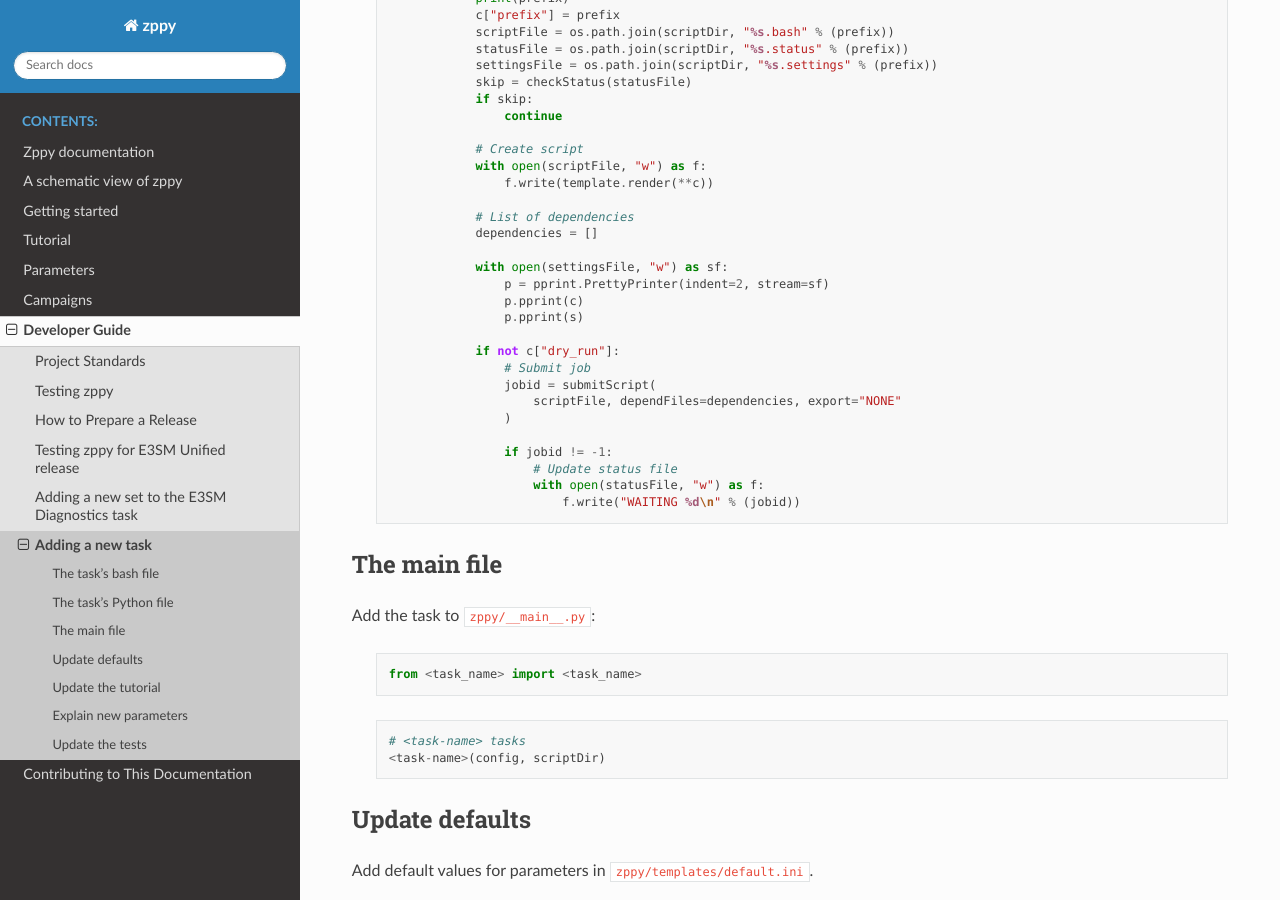
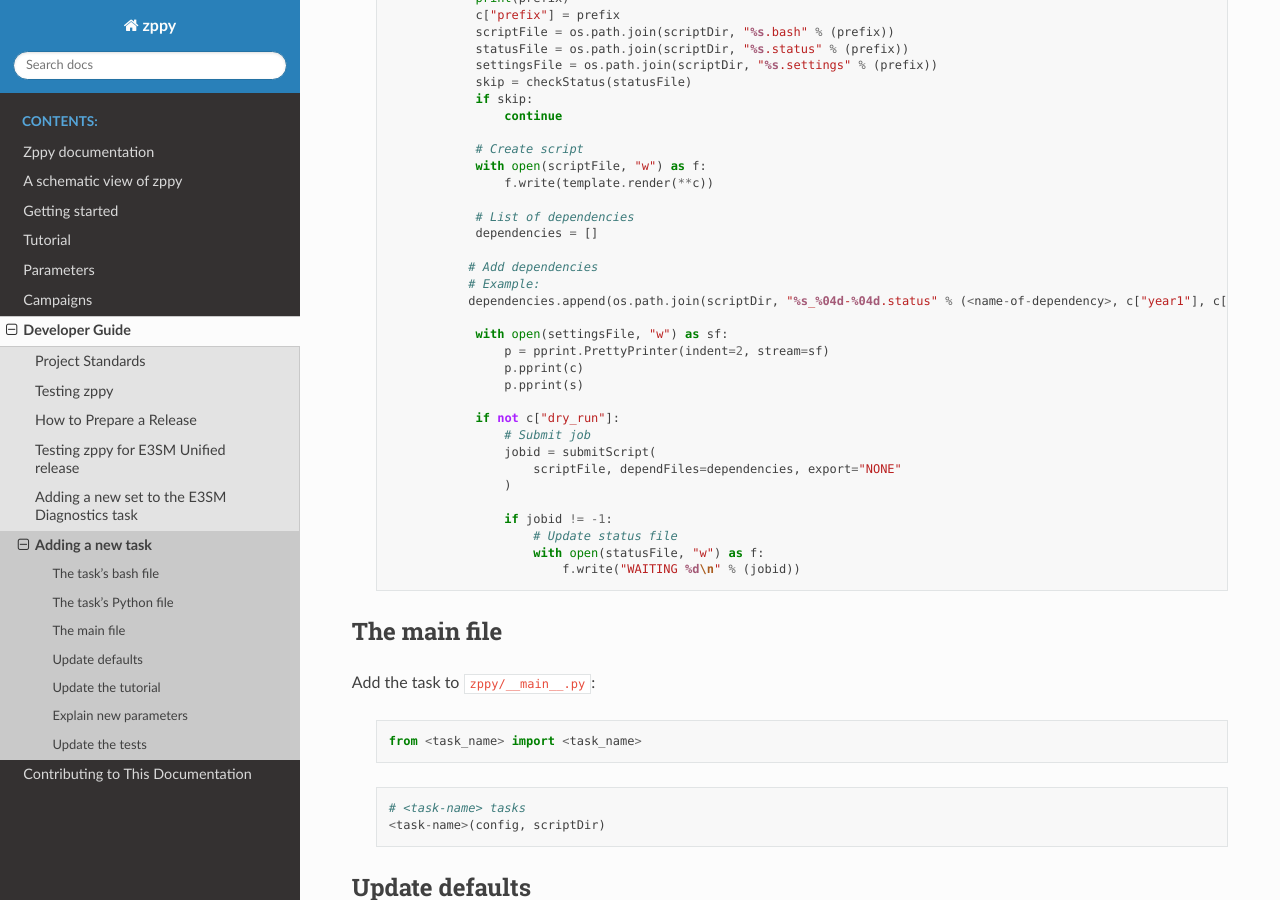
Before and after one commit to E3SM-Project/zppy, a Sphinx documentation site: the page built from docs/source/dev_guide/new_task.rst, in a window 1280 px wide and 900 px high, scrolled down 1973 px. Built offline with Sphinx 7.4.7 and the Read the Docs theme 2.0.0, drawn with Linux system fonts in a browser that asks for light colours.

Commit message:
Document dependencies

```diff
--- a/docs/source/dev_guide/new_task.rst
+++ b/docs/source/dev_guide/new_task.rst
@@ -127,6 +127,10 @@ below example, adapted from ``zppy/e3sm_diags.py``.
                     # List of dependencies
                     dependencies = []
 
+                   # Add dependencies
+                   # Example:
+                   dependencies.append(os.path.join(scriptDir, "%s_%04d-%04d.status" % (<name-of-dependency>, c["year1"], c["year2"]),))
+
                     with open(settingsFile, "w") as sf:
                         p = pprint.PrettyPrinter(indent=2, stream=sf)
                         p.pprint(c)
```
